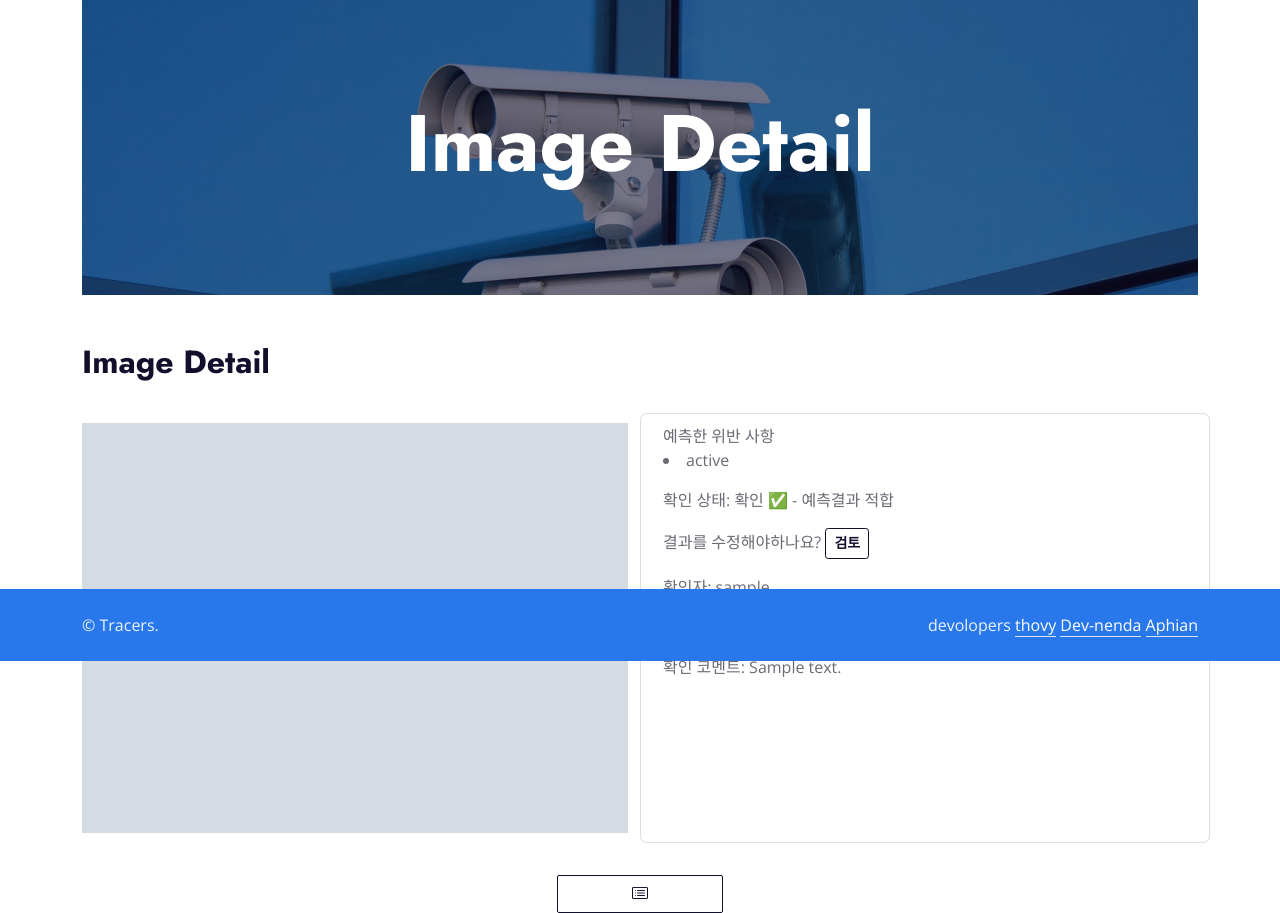
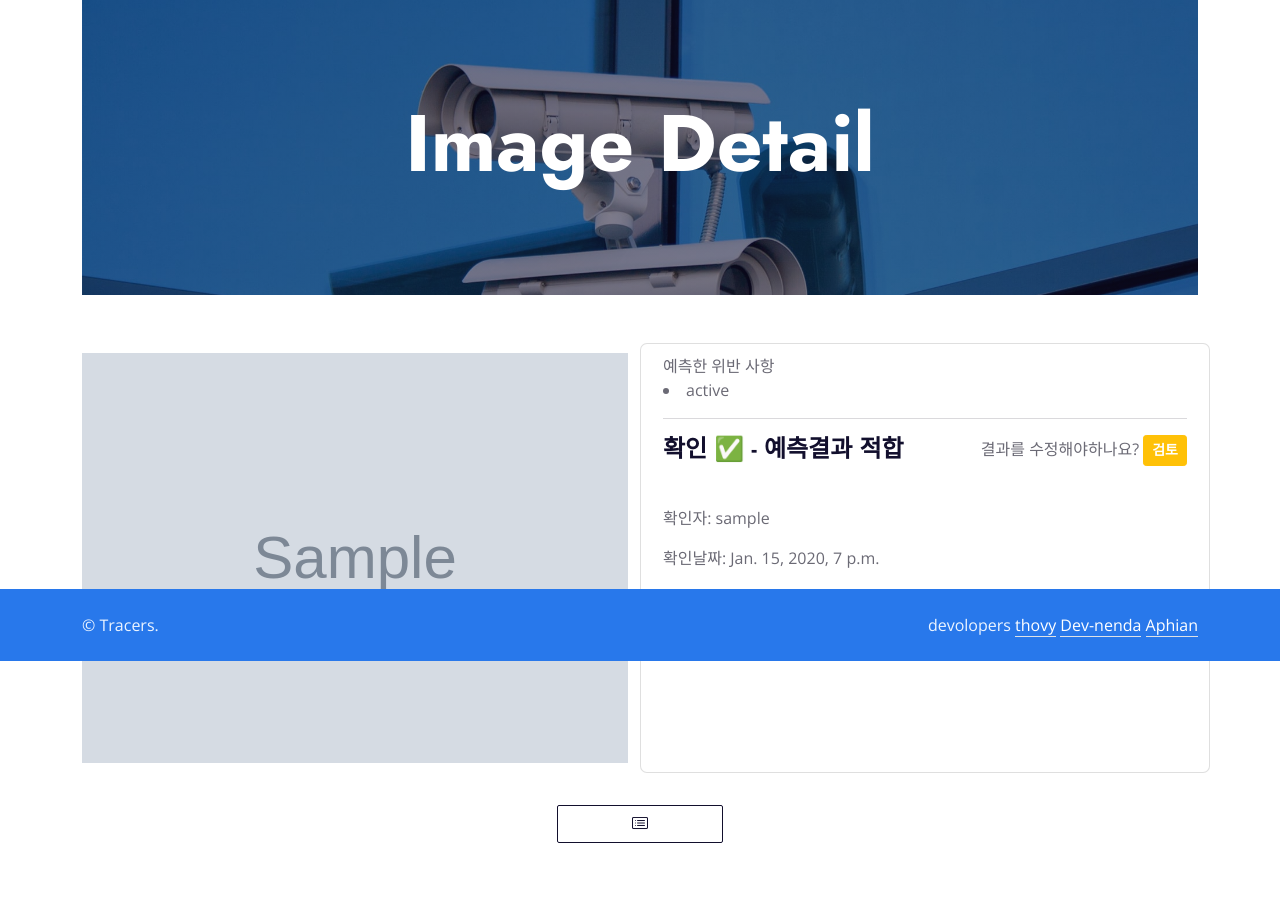
Before and after one commit to violation-tracers/violation_tracers, a Django app: template detect/templates/image/image_detail.html in a window 1280 px wide. Shown: the part 139-1052 px from the top of the page. After the commit the page ends 982 px from the top, so only its background shows below. Run offline with Django 4.2, Linux system fonts and the light colour scheme; tables that the repository leaves empty hold one stand-in row (values such as "Sample post"); the template is opened without the code that fills it: values that come from a table or form of the project are taken from there, most other values are stand-ins (such as "Sample title", 1, 10 or a date in 2020); grey boxes marked "Sample" are stand-in pictures; some libraries are stand-ins or nearby versions.

Commit message:
style: 딱딱한 글자만 있던 image_detail 조금 수정
- image_detail을 조금 수정했습니다.

```diff
--- a/detect/templates/image/image_detail.html
+++ b/detect/templates/image/image_detail.html
@@ -34,7 +34,6 @@
         </div>
     </div>
 </div>
-    <h2 style="margin-top : 2rem; margin-bottom: 2rem;">Image Detail</h2>
     <div class="row">
         <div class='uploaded-image col-lg-6' >
             {% if user.groups.all.0.name != 'reporter' %}
@@ -47,15 +46,20 @@
             <div class="image_info_text">
                 {% if image_contents.check_status != 1 %}
                     <div class="user_info" style="margin-bottom: 1rem;" >
+                        <div class="image_info" style="display:flex; justify-content:space-between">
                             <p>
-                            업로드 유저: {{ image_contents.upload_user }}
+                                신고 날짜: <span id="uploadDate">{{ image_contents.create_at }}</span>
                             </p>
                             <p>
-                            업로드 날짜: {{ image_contents.create_at }}
+                                신고자: {{ image_contents.upload_user }}
                             </p>
+                        </div>
+                        <hr>
+                        {% if image_contents.uploader_comment %}
                             <p>
                                 기타 사항: {{ image_contents.uploader_comment }}
                             </p>
+                        {% endif %}
                     </div>
                 {% endif %}
                 <span>
@@ -64,57 +68,70 @@
                         <li>{{status}}</li>
                     {% endfor %}
                 </span>
+                <hr>
                 <div class="check_info" style="margin-top: 1rem;">
-                    확인 상태:
                     {% if image_contents.check_status == 0 %}
-                        미확인 ❌
+                        <h4>
+                        확인하지 않은 이미지입니다
+                        </h4>
                         {% if user.groups.all.0.name != 'reporter' %}
                             <div class='go_checking' style="margin-top: 1rem;">
                                 <p>
                                     예측 결과가 정확한가요?
                                     <a href="{% url 'image:pass_image' image_contents.image_uuid %}">
-                                        <button class='collect btn btn-outline-dark btn-sm'>적합</button>
+                                        <button class='collect btn btn-primary btn-sm'>적합</button>
                                     </a>
                                 </p>
                                 <p>
                                     결과를 수정해야하나요?
                                     <a href="{% url 'image:check_image' image_contents.image_uuid %}">
-                                        <button class='check btn btn-outline-dark btn-sm'>검토</button>
+                                        <button class='check btn btn-warning btn-sm'>검토</button>
                                     </a>
                                 </p>
                             </div>
                         {% endif %}
                     {% elif image_contents.check_status == 1 %}
+                        <div class="check_container" style="display:flex; justify-content:space-between">
+                            <h4>
                                 확인 ✅ - 예측결과 적합
-                        {% if user.groups.all.0.name != 'reporter' %}
-                            <div class='go_checking' style="margin-top: 1rem;">
-                                <p>
-                                    결과를 수정해야하나요?
-                                    <a href="{% url 'image:check_image' image_contents.image_uuid %}">
-                                        <button class='check btn btn-outline-dark btn-sm'>검토</button>
-                                    </a>
-                                </p>
-                            </div>
-                        {% endif %}
-                    {% else %}
-                        확인 ✅ - 관리자 수정
+                            </h4>
                             {% if user.groups.all.0.name != 'reporter' %}
                             <div class='go_checking'>
                                 <p>
                                     결과를 수정해야하나요?
                                     <a href="{% url 'image:check_image' image_contents.image_uuid %}">
-                                        <button class='check btn btn-outline-dark btn-sm'>검토</button>
+                                        <button class='check btn btn-warning btn-sm'>검토</button>
                                     </a>
                                 </p>
                             </div>
                             {% endif %}
+                        </div>
+                    {% else %}
+                        <div class="check_container" style="display:flex; justify-content:space-between">
+                            <h4>
+                                확인 ✅ - 관리자 수정
+                            </h4>
+                            {% if user.groups.all.0.name != 'reporter' %}
+                            <div class='go_checking'>
+                                <p>
+                                    결과를 수정해야하나요?
+                                    <a href="{% url 'image:check_image' image_contents.image_uuid %}">
+                                        <button class='check btn btn-warning btn-sm'>검토</button>
+                                    </a>
+                                </p>
+                            </div>
+                            {% endif %}
+                        </div>
                             <span>
+                                {% if check_violation_status %}
                                 관리자가 검토한 위반 사항
                                     {% for status in check_violation_status %}
                                         <li>{{status}}</li>
                                     {% endfor %}
+                                {% endif %}
                             </span>
                     {% endif %}
+                    <br>
                     {% if image_contents.check_user %}
                         <p>
                             확인자: {{ image_contents.check_user }}
@@ -122,9 +139,11 @@
                         <p>
                             확인날짜: {{ image_contents.check_date }}
                         </p>
+                    {% if image_contents.check_comment %}
                         <p>
                             확인 코멘트: {{ image_contents.check_comment }}
                         </p>
+                    {% endif %}
                     {% endif %}
                 </div>
             </div>
```
Lines whose indentation alone changed are shown as unchanged.
